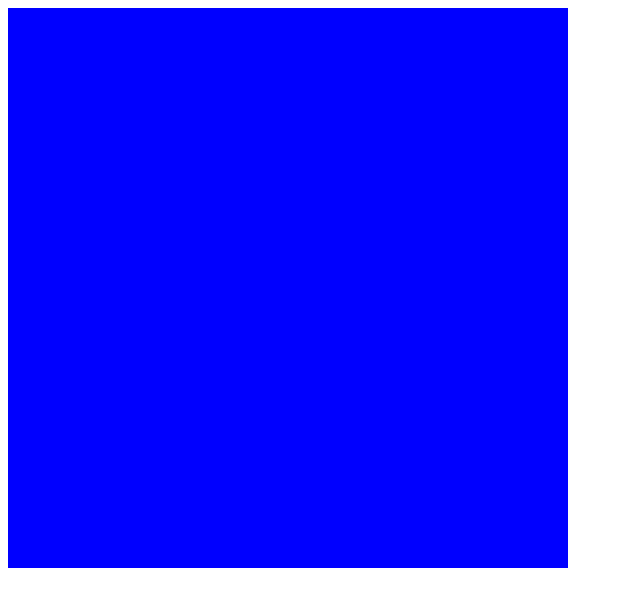
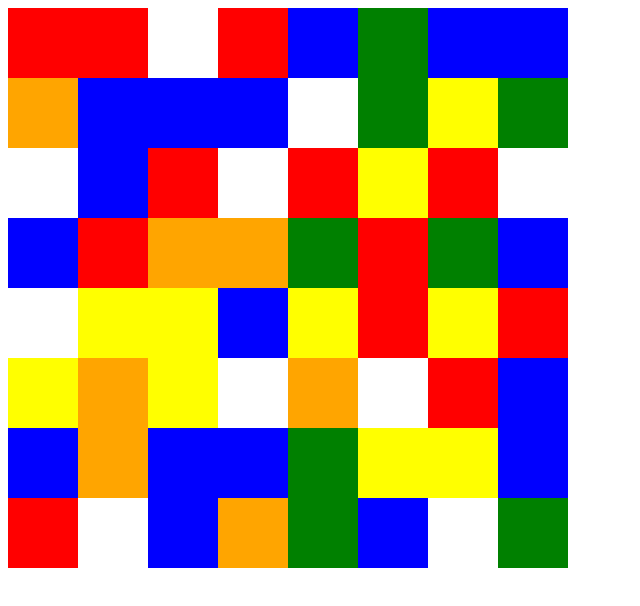
Before and after one commit to mukhtar-github/Candy-Crush, a plain HTML site: page index.html in a window 1280 px wide. Shown: the whole page, without its empty margins (0-640 px from the left). Drawn offline with Linux system fonts and the light colour scheme.

Commit message:
Created the Candy-Crush Board

```diff
--- a/app.js
+++ b/app.js
@@ -0,0 +1,31 @@
+
+document.addEventListener('DOMContentLoaded', () => {
+    const grid = document.querySelector('.grid');
+    const width = 8;
+    const squares = [];
+
+    const candyColors = [
+        'red',
+        'yellow',
+        'orange',
+        'purpl',
+        'green',
+        'blue'
+    ];
+
+
+    //Create Board
+    function createBoard() {
+        for (let i = 0; i < width * width; i++) {
+            const square = document.createElement('div');
+            square.setAttribute('draggable', true);
+            square.setAttribute('id', i);
+            let randomColor = Math.floor(Math.random() * candyColors.length);
+            square.style.backgroundColor = candyColors[randomColor];
+            grid.appendChild(square);
+            squares.push(square);
+        }
+    }
+
+    createBoard();
+});
--- a/style.css
+++ b/style.css
@@ -3,5 +3,9 @@
     width: 560px;
     display: flex;
     flex-wrap: wrap;
-    background-color: blue;
 }
+
+.grid div {
+    height: 70px;
+    width: 70px;
+}
```
